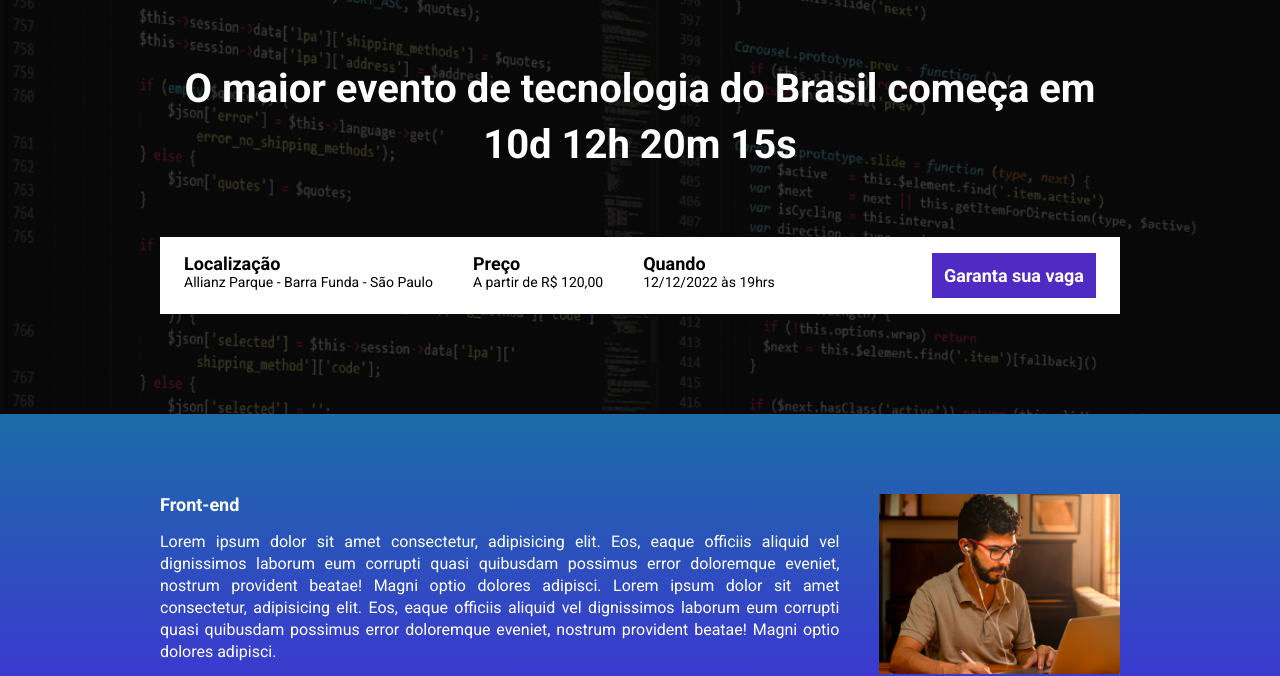
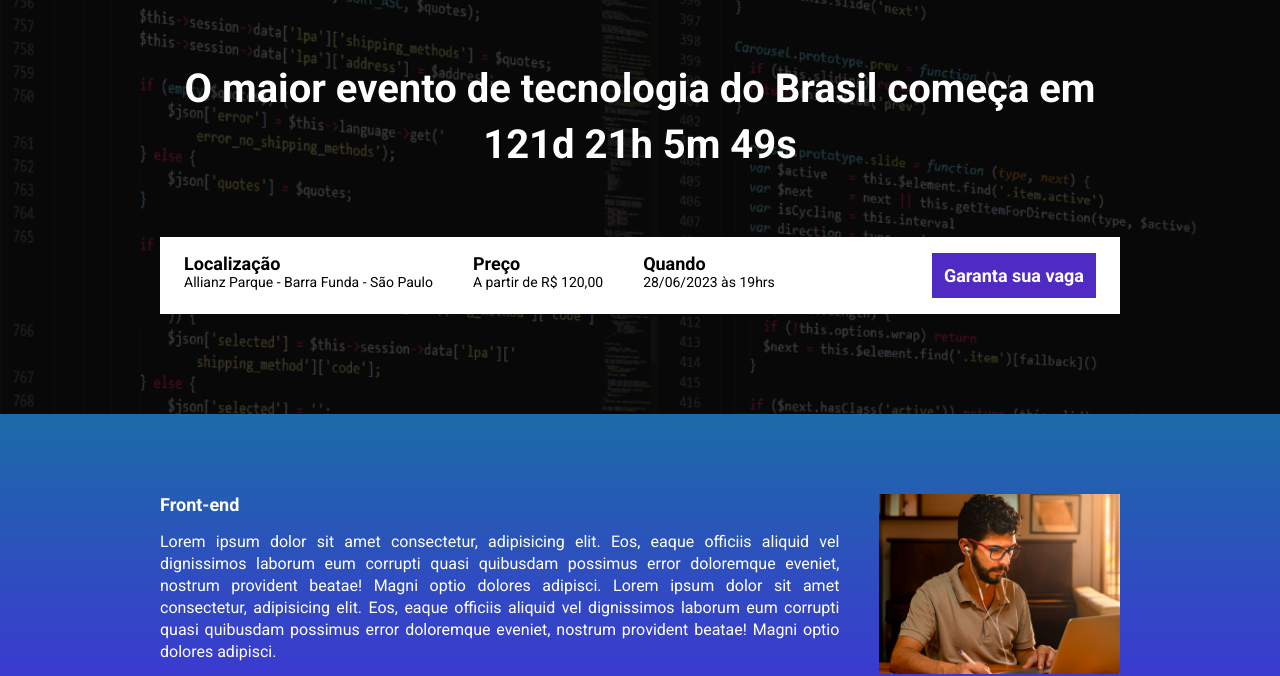
Before and after one commit to erickcred/new_event_talks, a website built with Parcel: page src/index.html in a window 1280 px wide. Shown: the part 147-823 px from the top of the page. Built offline with nearby package versions, Linux system fonts and the light colour scheme.

Commit message:
Finalizando o contadro de dias

```diff
--- a/package.json
+++ b/package.json
@@ -2,9 +2,9 @@
   "name": "new-event-talks",
   "version": "1.0.0",
   "description": "",
-  "main": "index.js",
   "scripts": {
     "dev": "parcel src/index.html src/styles/main.scss src/scripts/main.js",
+    "build": "parcel build src/index.html",
     "test": "echo \"Error: no test specified\" && exit 1"
   },
   "keywords": [],
--- a/src/index.html
+++ b/src/index.html
@@ -17,7 +17,7 @@
         <div class="container">
             <img class="hero__logo" src="images/ebac_logo.svg" alt="EBAC">
             <p class="hero__text">
-                O maior evento de tecnologia do Brasil começa em 10d 12h 20m 15s
+                O maior evento de tecnologia do Brasil começa em <span id="contador"></span>
             </p>
 
             <div class="infos-bar">
@@ -32,7 +32,7 @@
                     </li>
                     <li class="infos-bar__infos__item">
                         <b>Quando</b>
-                        12/12/2022 às 19hrs
+                        28/06/2023 às 19hrs
                     </li>
                 </ul>
                 <a href="#" class="button button--primary">Garanta sua vaga</a>
--- a/src/scripts/main.js
+++ b/src/scripts/main.js
@@ -1,2 +1,31 @@
 // Iniciando Animation Aos
 AOS.init();
+
+
+const diaEvento = new Date("Jun 28, 2023 09:00:00");
+const timeStempEvento = diaEvento.getTime();
+
+let fimevento = setInterval(function() {
+    let displayHtml = document.getElementById("contador");
+    const agora = new Date();
+    const timeStempAtual = agora.getTime();
+    const tempoAteEvento = timeStempEvento - timeStempAtual;
+
+    const diaEmMs = 1000 * 60 * 60 * 24;
+    const horaEmMs = 1000 * 60 * 60;
+    const minutoEmMs = 1000 * 60;
+
+    const dias = Math.floor(tempoAteEvento / diaEmMs);
+    const horas = Math.floor((tempoAteEvento % diaEmMs) / horaEmMs);
+    const minutos = Math.floor((tempoAteEvento % horaEmMs) / minutoEmMs);
+    const segundos = Math.floor((tempoAteEvento % minutoEmMs) / 1000);
+
+    displayHtml.innerHTML = `
+        ${dias}d ${horas}h ${minutos}m ${segundos}s
+    `;
+
+    if (tempoAteEvento < 0) {
+        displayHtml.innerHTML = "Evento já iniciado"
+        clearInterval(fimevento);
+    }
+}, 1000);
```
